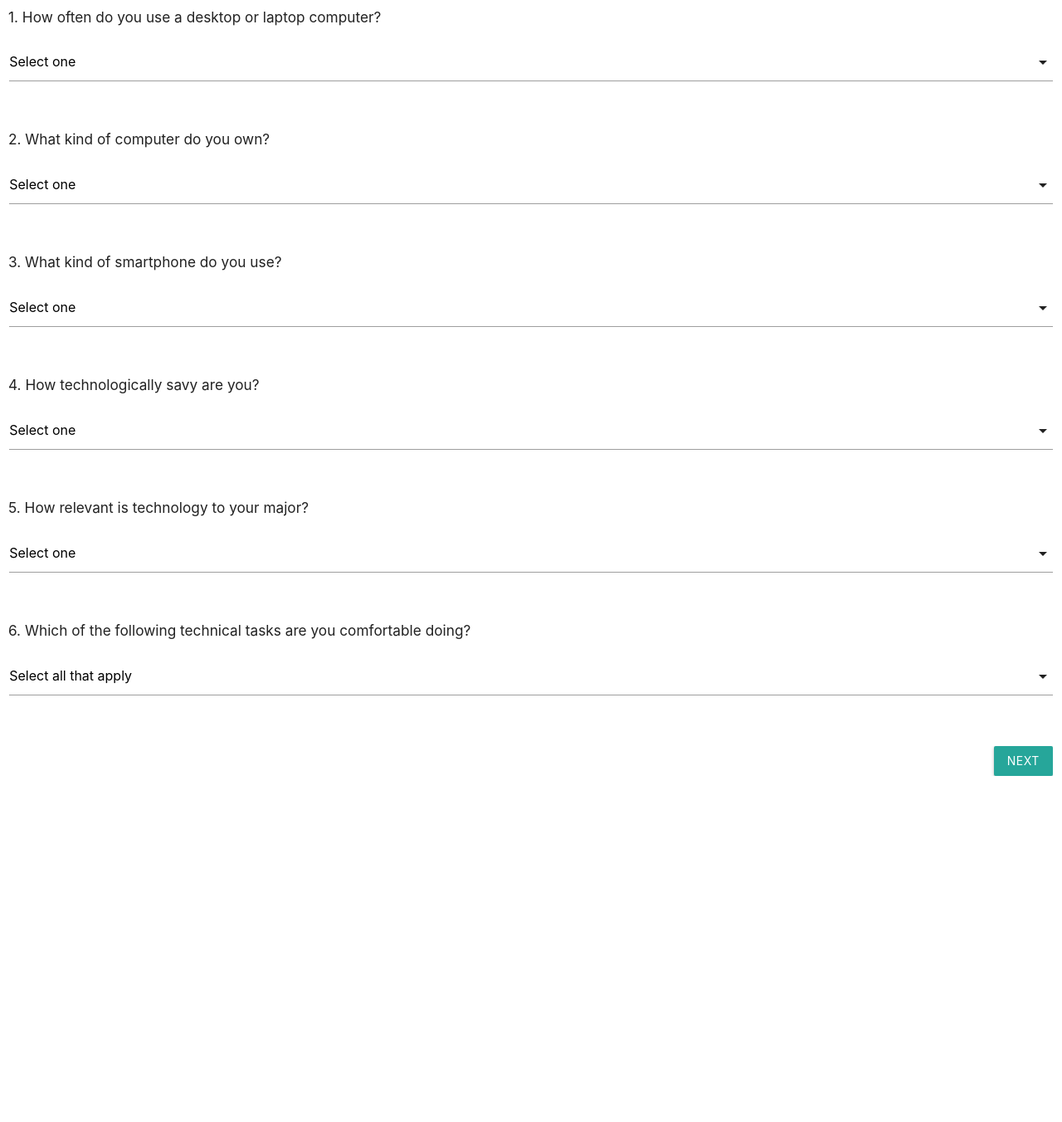
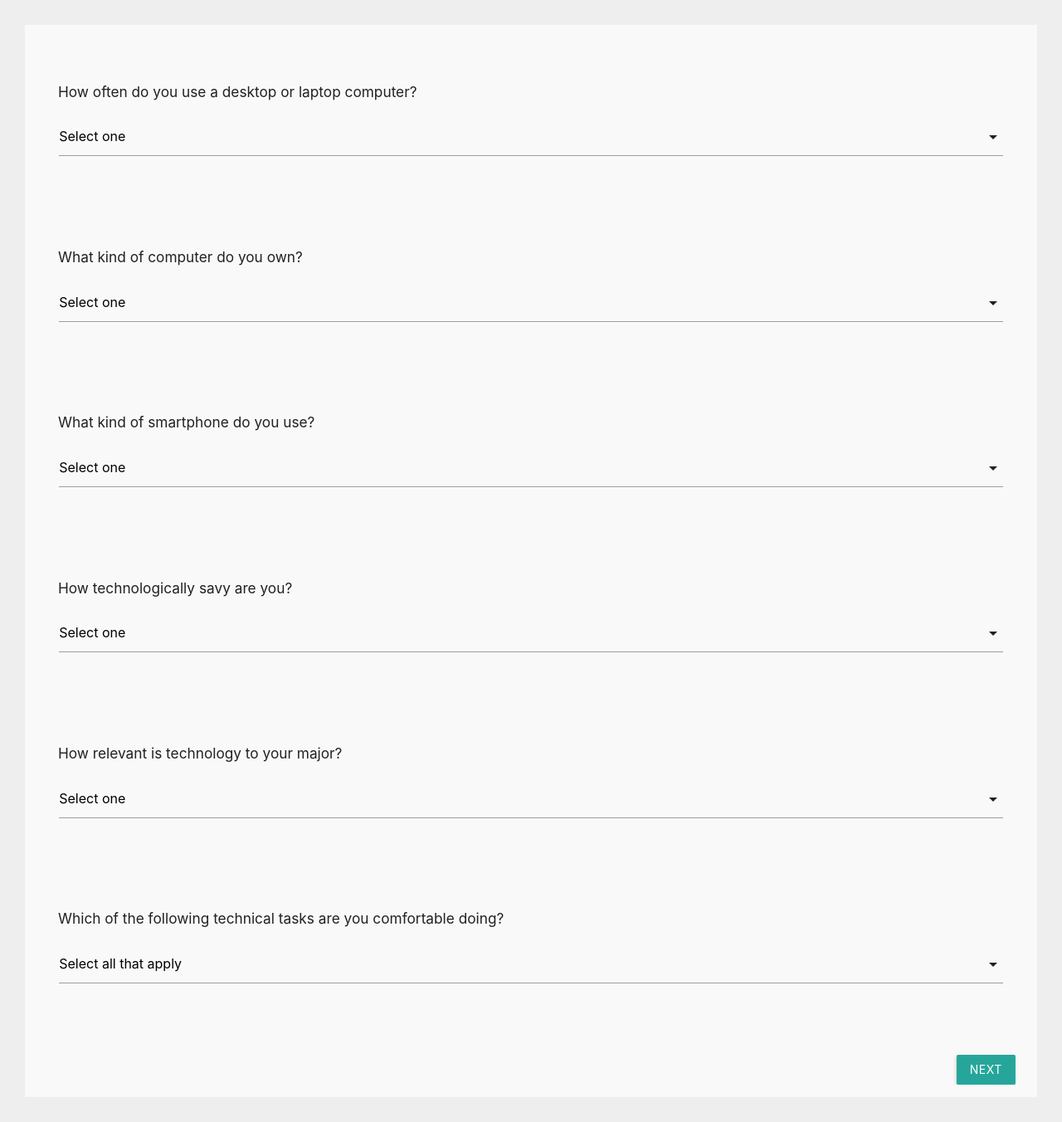
Before and after one commit to smitheric95/AB-Testing-Form, a PHP site: page /templates/index.phtml in a window 1280 px wide. Shown: the whole page at 83% size. Before the commit the page ends 935 px from the top, so only its background shows below. Run offline with PHP 8.4, Linux system fonts and the light colour scheme.

Commit message:
basic form styling

```diff
--- a/AB-Testing-Form/public/css/main.css
+++ b/AB-Testing-Form/public/css/main.css
@@ -15,3 +15,13 @@
 h6 {
 	margin-left: 10px;
 }
+
+.row {
+	margin: 30px;
+	background-color: #f9f9f9;
+	padding: 15px;
+}
+
+body {
+	background-color: #eee;
+}
--- a/AB-Testing-Form/public/js/multi-page-form.js
+++ b/AB-Testing-Form/public/js/multi-page-form.js
@@ -59,7 +59,7 @@ NOTE: CHANGE THIS NUMBER BACK TO '0'
                 selectValue == "Select all that apply") {
 
                 formIsValid = false;
-
+                console.log("invalid");
                 // show warning text
                 dropDown.addClass('invalid');
                 $(this).find('.helper-text').css('opacity', '1');
--- a/AB-Testing-Form/templates/index.phtml
+++ b/AB-Testing-Form/templates/index.phtml
@@ -49,8 +49,10 @@ $(document).ready(function(){
         </div> end page 1 -->
 
 		<div class="page" id="page2">
+
+			<!-- 1 -->
 		    <div class="row">
-		        <h6>1. How often do you use a desktop or laptop computer?  </h6>
+		        <h6>How often do you use a desktop or laptop computer?  </h6>
 		        <div class="input-field col s12">
 		            <select name="1.1" required="required" class="validate invalid">
 		                <option value="" disabled selected>Select one</option>
@@ -62,8 +64,9 @@ $(document).ready(function(){
 		        </div>
 		    </div>
 
+		    <!-- 2 -->
 		    <div class="row">
-		        <h6>2. What kind of computer do you own?  </h6>
+		        <h6>What kind of computer do you own?  </h6>
 		        <div class="input-field col s12">
 		            <select name="1.2">
 		                <option value="" disabled selected>Select one</option>
@@ -77,8 +80,9 @@ $(document).ready(function(){
 		        </div>
 		    </div>
 
+		    <!-- 3 -->
 		    <div class="row">
-		        <h6>3. What kind of smartphone do you use? </h6>
+		        <h6>What kind of smartphone do you use? </h6>
 		        <div class="input-field col s12">
 		            <select name="1.3">
 		                <option value="" disabled selected>Select one</option>
@@ -90,8 +94,9 @@ $(document).ready(function(){
 		        </div>
 		    </div>
 
+		    <!-- 4 -->
 		    <div class="row">
-		        <h6>4. How technologically savy are you? </h6>
+		        <h6>How technologically savy are you? </h6>
 		        <div class="input-field col s12">
 		            <select name="1.4">
 		                <option value="" disabled selected>Select one</option>
@@ -104,8 +109,9 @@ $(document).ready(function(){
 		        </div>
 		    </div>
 
+		    <!-- 5 -->
 		    <div class="row">
-		        <h6>5. How relevant is technology to your major? </h6>
+		        <h6>How relevant is technology to your major? </h6>
 		        <div class="input-field col s12">
 		            <select name="1.5">
 		                <option value="" disabled selected>Select one</option>
@@ -118,8 +124,9 @@ $(document).ready(function(){
 		        </div>
 		    </div>
 
+		    <!-- 6 -->
 		    <div class="row">
-		        <h6>6. Which of the following technical tasks are you comfortable doing?</h6>
+		        <h6>Which of the following technical tasks are you comfortable doing?</h6>
 		        <div class="input-field col s12">
 		            <select name="1.6" multiple >
 		                <option value="" disabled selected>Select all that apply</option>
@@ -137,8 +144,9 @@ $(document).ready(function(){
 		</div><!-- end page 2 -->
 
 		<div class="page" id="page3">
+			<!-- 1 -->
 		    <div class="row">
-		        <h6>1. What school do you attend?  </h6>
+		        <h6>What school do you attend?  </h6>
 		        <div class="input-field col s12">
 		            <select name="2.1">
 		                <option value="" disabled selected>Select one</option>
@@ -153,8 +161,9 @@ $(document).ready(function(){
 		        </div>
 		    </div>
 
+		    <!-- 2 -->
 		    <div class="row">
-		        <h6>2. What year are you?  </h6>
+		        <h6>What year are you?  </h6>
 		        <div class="input-field col s12">
 		            <select name="2.2">
 		                <option value="" disabled selected>Select one</option>
@@ -165,8 +174,9 @@ $(document).ready(function(){
 		        </div>
 		    </div>
 
+		    <!-- 3 -->
 		    <div class="row">
-		        <h6>3. What's your gender?  </h6>
+		        <h6>What's your gender?  </h6>
 		        <div class="input-field col s12">
 		            <select name="2.3">
 		                <option value="" disabled selected>Select one</option>
@@ -177,8 +187,9 @@ $(document).ready(function(){
 		        </div>
 		    </div>
 
+		    <!-- 4 -->
 		    <div class="row">
-		        <h6>4. How old are you?  </h6>
+		        <h6>How old are you?  </h6>
 		        <div class="input-field col s12">
 		            <select name="2.4">
 		                <option value="" disabled selected>Select one</option>
@@ -191,9 +202,10 @@ $(document).ready(function(){
 		    </div>
 		</div><!-- end page 3 -->
 
+		<!-- 1 -->
 		<div class="page" id="page4">
 		    <div class="row">
-		        <h6>1. How rushed did you feel while competing this form?  </h6>
+		        <h6>How rushed did you feel while competing this form?  </h6>
 		        <div class="input-field col s12">
 		            <select name="3.1">
 		                <option value="" disabled selected>Select one</option>
@@ -205,8 +217,9 @@ $(document).ready(function(){
 		        </div>
 		    </div>
 
+		    <!-- 2 -->
 		    <div class="row">
-		        <h6>2. How mentally demanding was filling out this task?  </h6>
+		        <h6>How mentally demanding was filling out this task?  </h6>
 		        <div class="input-field col s12">
 		            <select name="3.2">
 		                <option value="" disabled selected>Select one</option>
@@ -218,8 +231,9 @@ $(document).ready(function(){
 		        </div>
 		    </div>
 
+		    <!-- 3 -->
 		    <div class="row">
-		        <h6>3. How many questions did you find difficult to answer?  </h6>
+		        <h6>How many questions did you find difficult to answer?  </h6>
 		        <div class="input-field col s12">
 		            <select name="3.3">
 		                <option value="" disabled selected>Select one</option>
@@ -231,8 +245,9 @@ $(document).ready(function(){
 		        </div>
 		    </div>
 
+		    <!-- 4 -->
 		    <div class="row">
-		        <h6>4. How frustrated or discouraged were you while completing this form?  </h6>
+		        <h6>How frustrated or discouraged were you while completing this form?  </h6>
 		        <div class="input-field col s12">
 		            <select name="3.4">
 		                <option value="" disabled selected>Select one</option>
@@ -244,8 +259,9 @@ $(document).ready(function(){
 		        </div>
 		    </div>
 
+		    <!-- 5 -->
 		    <div class="row">
-		        <h6>5. How happy were you completing this form?  </h6>
+		        <h6>How happy were you completing this form?  </h6>
 		        <div class="input-field col s12">
 		            <select name="3.5">
 		                <option value="" disabled selected>Select one</option>
@@ -257,8 +273,9 @@ $(document).ready(function(){
 		        </div>
 		    </div>
 
+		    <!-- 6 -->
 		    <div class="row">
-		        <h6>6. How likely are you to share this form?  </h6>
+		        <h6>How likely are you to share this form?  </h6>
 		        <div class="input-field col s12">
 		            <select name="3.6">
 		                <option value="" disabled selected>Select one</option>
@@ -270,8 +287,9 @@ $(document).ready(function(){
 		        </div>
 		    </div>
 
+		    <!-- 7 -->
 		    <div class="row">
-		        <h6>7. What was the first question in this form?  </h6>
+		        <h6>What was the first question in this form?  </h6>
 		        <div class="input-field col s12">
 		            <select name="3.7">
 		                <option value="" disabled selected>Select one</option>
```
Also changed, not shown: README.md.
